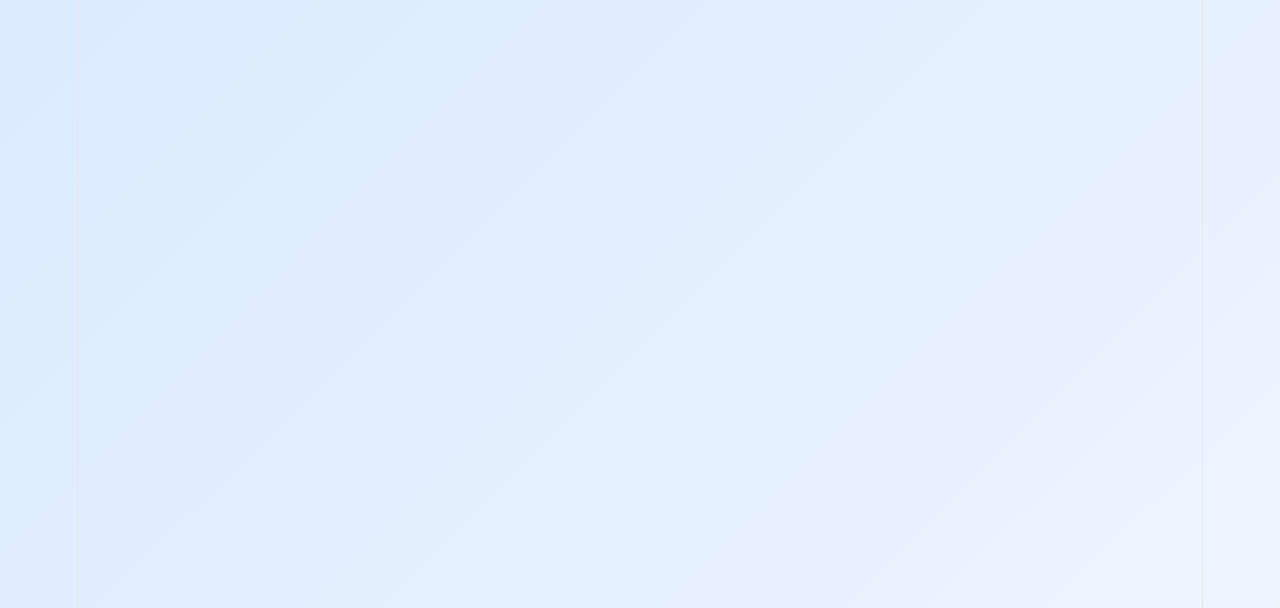
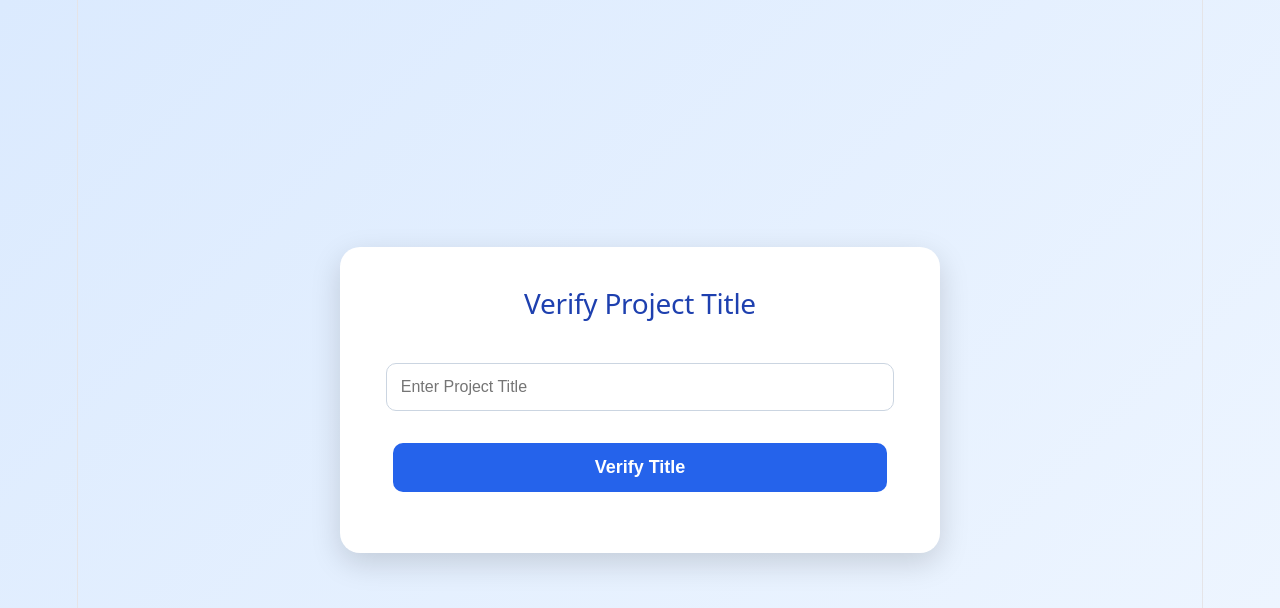
Before and after one commit to Prakalya-0912/Online-title-verification-system--frontend, a React (Vite) app: page /checktitle in a window 1280 px wide. Before the commit this address had no page. Shown: the top 608 px of the page. Built offline with nearby package versions, Linux system fonts and the light colour scheme.

Commit message:
Added CheckTitle page to dashboard

```diff
--- a/src/App.jsx
+++ b/src/App.jsx
@@ -5,11 +5,14 @@ import Login from "./components/Login.jsx";
 import Register from "./components/Register.jsx";
 import Dashboard from "./components/Dashboard.jsx";
 import TitleSubmission from "./components/TitleSubmission.jsx";
+import CheckTitle from "./components/CheckTitle.jsx";   // <-- Add this line
 import Result from "./components/Result.jsx";
+
 function App() {
   return (
     <BrowserRouter>
       <Routes>
+
         <Route path="/" element={<Home />} />
 
         <Route path="/register" element={<Register />} />
@@ -20,7 +23,10 @@ function App() {
 
         <Route path="/submit" element={<TitleSubmission />} />
 
+        <Route path="/checktitle" element={<CheckTitle />} />   {/* <-- Add this route */}
+
         <Route path="/result" element={<Result />} />
+
       </Routes>
     </BrowserRouter>
   );
--- a/src/components/Dashboard.jsx
+++ b/src/components/Dashboard.jsx
@@ -15,24 +15,37 @@ function Dashboard() {
 
       <div className="card-container">
 
+        {/* Submit Project */}
         <div className="card">
           <h3>📝 Submit Project Title</h3>
-          <p>Verify your new project title.</p>
+          <p>Add a new project title to the database.</p>
 
           <Link to="/submit">
             <button>Open</button>
           </Link>
         </div>
 
+        {/* Check Title */}
+        <div className="card">
+          <h3>🔍 Check Project Title</h3>
+          <p>Verify whether a project title already exists.</p>
+
+          <Link to="/checktitle">
+            <button>Check</button>
+          </Link>
+        </div>
+
+        {/* Result */}
         <div className="card">
           <h3>📋 Verification Result</h3>
-          <p>View latest verification result.</p>
+          <p>View the latest verification result.</p>
 
           <Link to="/result">
             <button>Open</button>
           </Link>
         </div>
 
+        {/* Logout */}
         <div className="card">
           <h3>🚪 Logout</h3>
           <p>Return to Home Page.</p>
--- /dev/null
+++ b/src/components/checktitle.jsx
@@ -0,0 +1,70 @@
+import { useState } from "react";
+import { useNavigate } from "react-router-dom";
+
+function CheckTitle() {
+  const [title, setTitle] = useState("");
+  const [message, setMessage] = useState("");
+
+  const navigate = useNavigate();
+
+  const verifyTitle = async () => {
+    if (title.trim() === "") {
+      alert("Please enter a project title");
+      return;
+    }
+
+    try {
+      const response = await fetch(
+        "https://online-title-verification-system-backend.onrender.com/api/titles/verify",
+        {
+          method: "POST",
+          headers: {
+            "Content-Type": "application/json",
+          },
+          body: JSON.stringify({
+            titleName: title,
+          }),
+        }
+      );
+
+      const data = await response.text();
+
+      setMessage(data);
+
+      localStorage.setItem(
+        "result",
+        JSON.stringify({
+          title: title,
+          similarity: data.includes("Similar") ? "100%" : "0%",
+          status: data,
+        })
+      );
+
+      navigate("/result");
+    } catch (error) {
+      alert("Verification Failed");
+      console.error(error);
+    }
+  };
+
+  return (
+    <div className="submit-container">
+      <div className="submit-card">
+        <h2>Verify Project Title</h2>
+
+        <input
+          type="text"
+          placeholder="Enter Project Title"
+          value={title}
+          onChange={(e) => setTitle(e.target.value)}
+        />
+
+        <button onClick={verifyTitle}>Verify Title</button>
+
+        <h3>{message}</h3>
+      </div>
+    </div>
+  );
+}
+
+export default CheckTitle;
```
